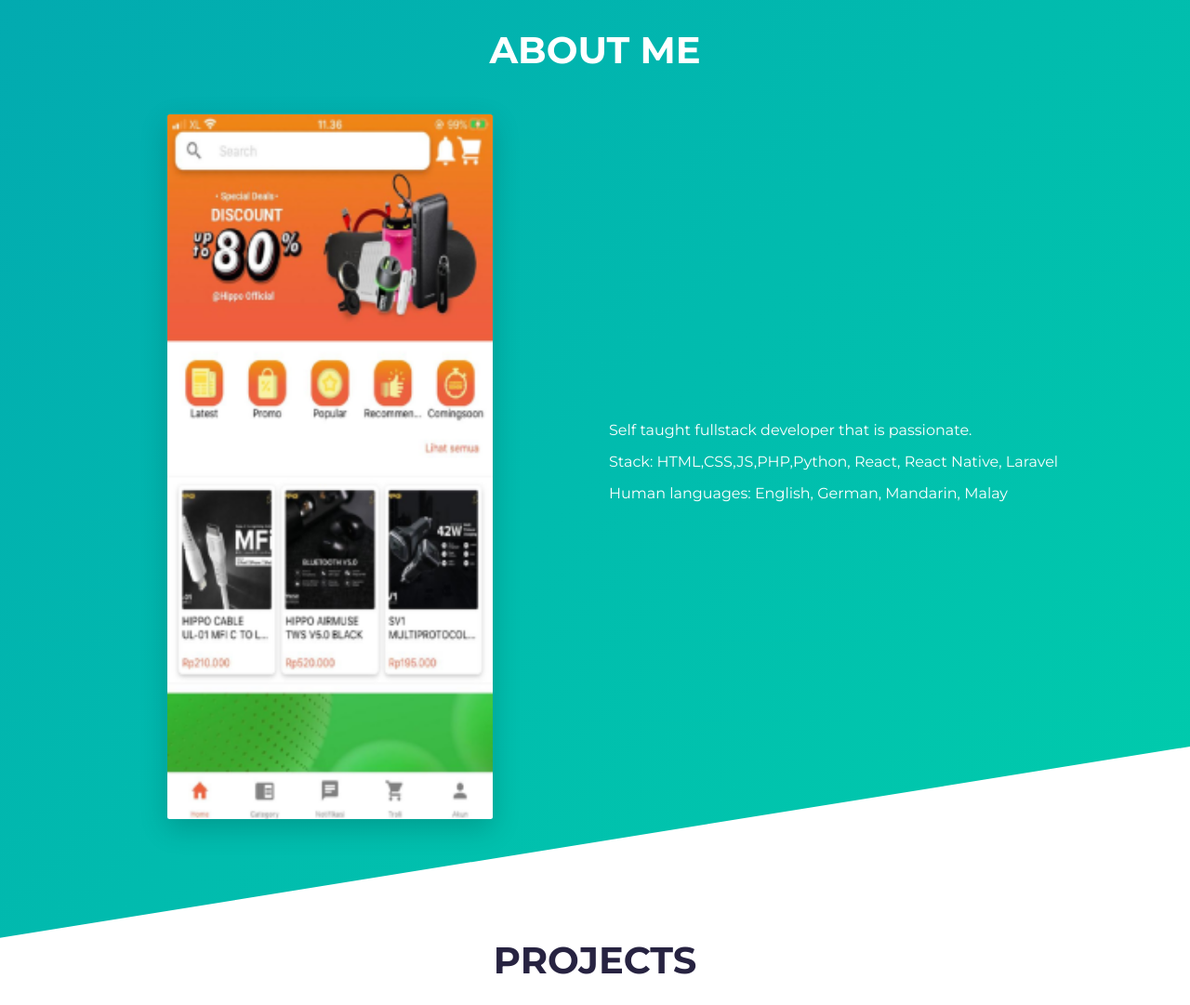
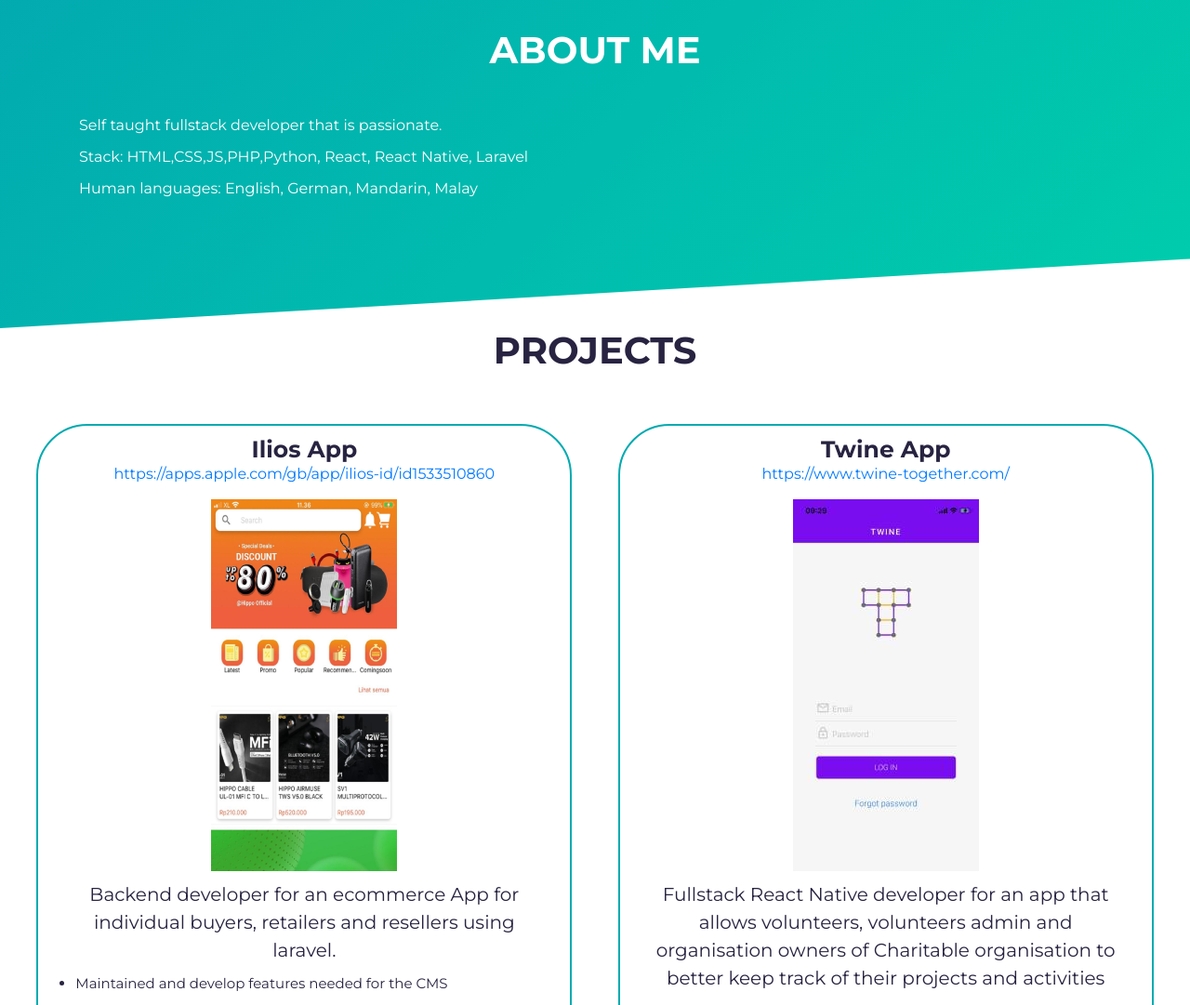
Before and after one commit to kyeap/kyeap.github.io, a Gatsby site: page / in a window 1280 px wide. Shown: the part 820-1901 px from the top of the page at 93% size. Built offline with nearby package versions, Linux system fonts and the light colour scheme; Gatsby itself is replaced by a stand-in of ours.

Commit message:
remove profile pic from about

```diff
--- a/src/components/About/About.jsx
+++ b/src/components/About/About.jsx
@@ -27,13 +27,13 @@
       <Container>
         <Title title="About Me" />
         <Row className="about-wrapper">
-          <Col md={6} sm={12}>
+          {/* <Col md={6} sm={12}>
             <Fade bottom duration={1000} delay={600} distance="30px">
               <div className="about-wrapper__image">
                 <AboutImg alt="profile picture" filename={img} />
               </div>
             </Fade>
-          </Col>
+          </Col> */}
           <Col md={6} sm={12}>
             <Fade left={isDesktop} bottom={isMobile} duration={1000} delay={1000} distance="30px">
               <div className="about-wrapper__info">
```
